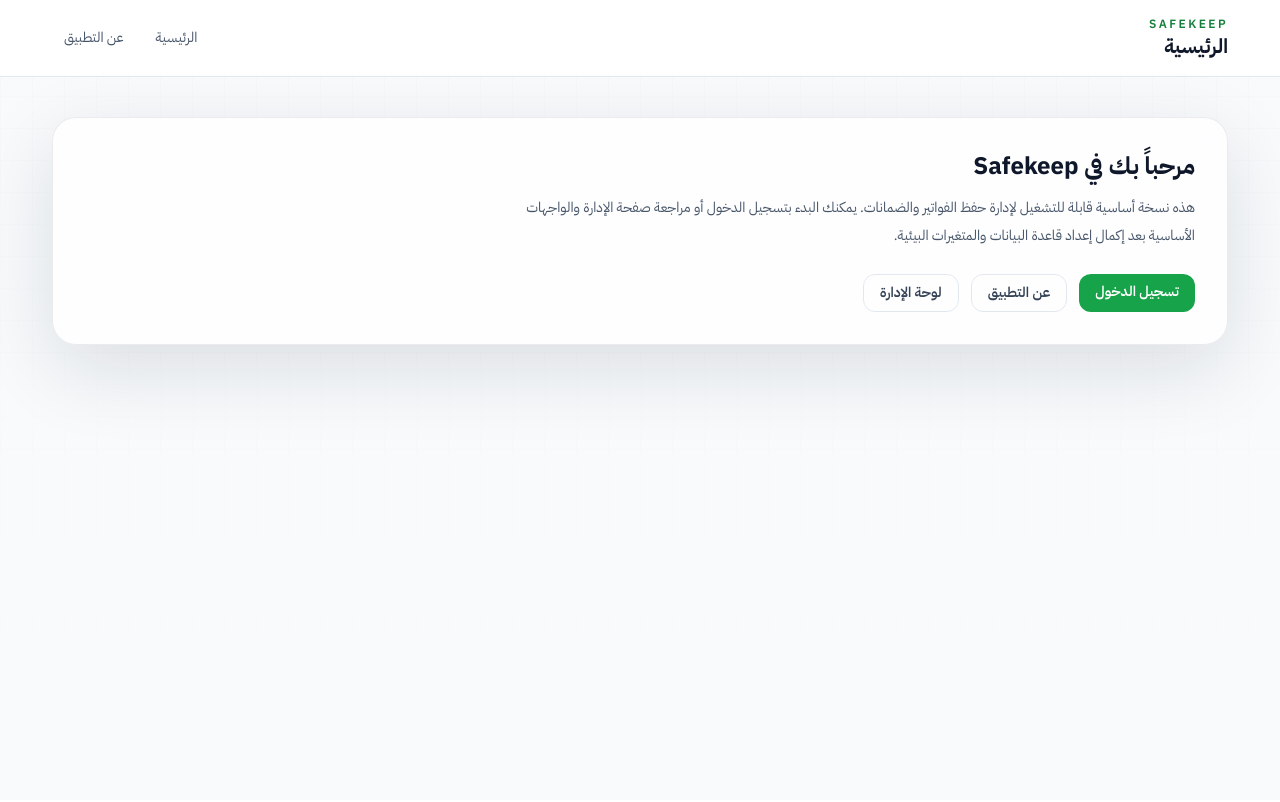
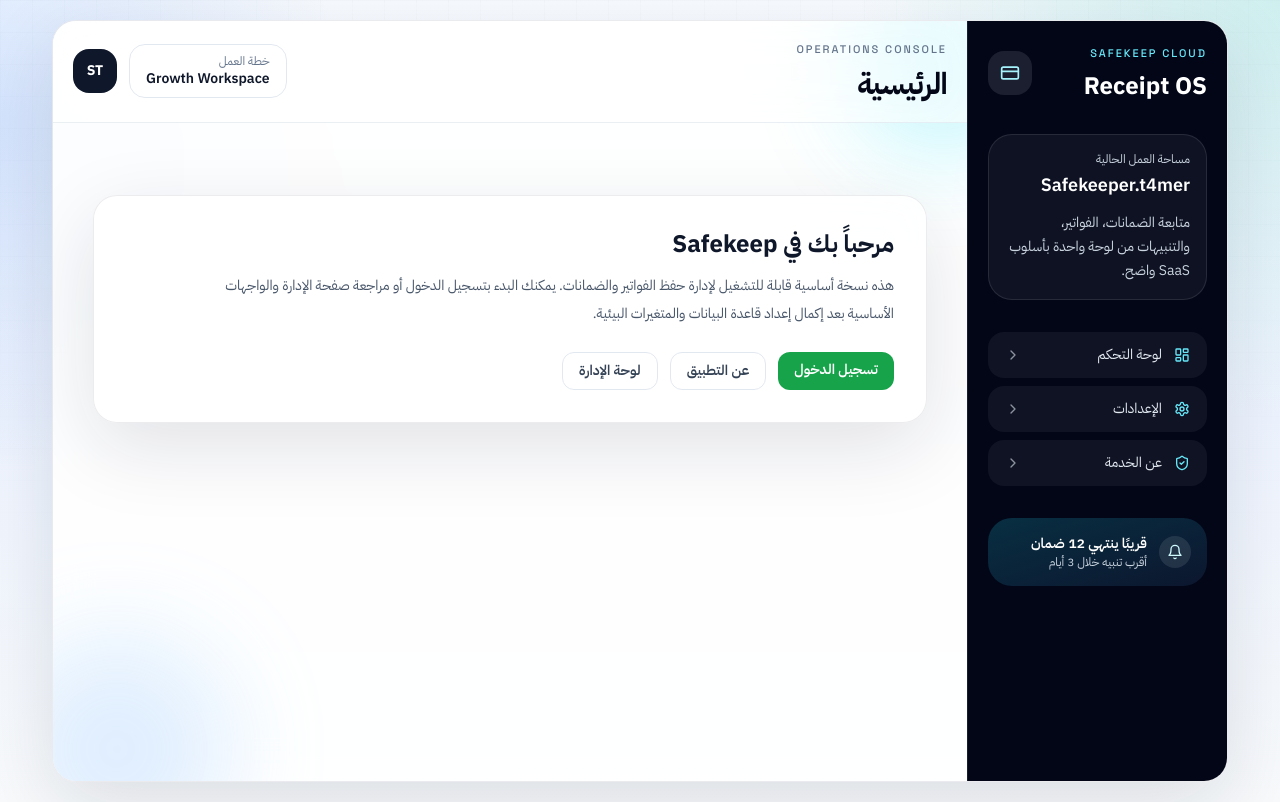
Before and after one commit to ThamerLab/Safekeep, a Next.js app: page / in a window 1280 px wide. Built offline with nearby package versions, Linux system fonts and the light colour scheme.

Commit message:
Redesign app shell into SaaS-style workspace layout

```diff
--- a/src/components/layout/app-shell.tsx
+++ b/src/components/layout/app-shell.tsx
@@ -1,5 +1,6 @@
 import Link from 'next/link'
 import type { ReactNode } from 'react'
+import { Bell, ChevronRight, CreditCard, LayoutDashboard, Settings, ShieldCheck } from 'lucide-react'
 
 type AppShellProps = {
   title: string
@@ -8,36 +9,105 @@
   backHref?: string
 }
 
+const navItems = [
+  { href: '/dashboard', label: 'لوحة التحكم', icon: LayoutDashboard },
+  { href: '/settings', label: 'الإعدادات', icon: Settings },
+  { href: '/about', label: 'عن الخدمة', icon: ShieldCheck },
+]
+
 export function AppShell({ title, children, showBack = false, backHref = '/' }: AppShellProps) {
   return (
-    <div className="min-h-screen bg-slate-50">
-      <header className="border-b border-slate-200 bg-white/90 backdrop-blur">
-        <div className="page-container flex items-center justify-between py-4">
+    <div className="min-h-screen py-5">
+      <div className="page-container">
+        <div className="card overflow-hidden">
+          <div className="grid min-h-[calc(100vh-2.5rem)] lg:grid-cols-[260px_1fr]">
+            <aside className="border-b border-slate-200/60 bg-slate-950 px-5 py-6 text-white lg:border-b-0 lg:border-l lg:border-slate-800/70">
+              <div className="flex items-center justify-between gap-3">
+                <div>
+                  <p className="eyebrow text-[11px] text-cyan-300">Safekeep Cloud</p>
+                  <h2 className="mt-2 text-2xl font-bold">Receipt OS</h2>
+                </div>
+                <div className="rounded-2xl bg-white/10 p-3">
+                  <CreditCard className="h-5 w-5 text-cyan-200" />
+                </div>
+              </div>
+
+              <div className="mt-8 rounded-3xl border border-white/10 bg-white/5 p-4">
+                <p className="text-xs text-slate-300">مساحة العمل الحالية</p>
+                <p className="mt-1 text-lg font-semibold">Safekeeper.t4mer</p>
+                <p className="mt-3 text-sm leading-6 text-slate-300">
+                  متابعة الضمانات، الفواتير، والتنبيهات من لوحة واحدة بأسلوب SaaS واضح.
+                </p>
+              </div>
+
+              <nav className="mt-8 space-y-2">
+                {navItems.map((item) => {
+                  const Icon = item.icon
+                  return (
+                    <Link
+                      key={item.href}
+                      href={item.href}
+                      className="flex items-center justify-between rounded-2xl border border-transparent bg-white/5 px-4 py-3 text-sm text-slate-200 transition hover:border-white/10 hover:bg-white/10"
+                    >
+                      <span className="flex items-center gap-3">
+                        <Icon className="h-4 w-4 text-cyan-300" />
+                        {item.label}
+                      </span>
+                      <ChevronRight className="h-4 w-4 opacity-60" />
+                    </Link>
+                  )
+                })}
+              </nav>
+
+              <div className="mt-8 rounded-3xl bg-gradient-to-br from-cyan-400/20 to-blue-400/10 p-4">
                 <div className="flex items-center gap-3">
+                  <div className="rounded-2xl bg-white/10 p-2">
+                    <Bell className="h-4 w-4 text-cyan-100" />
+                  </div>
+                  <div>
+                    <p className="text-sm font-semibold">قريبًا ينتهي 12 ضمان</p>
+                    <p className="text-xs text-slate-300">أقرب تنبيه خلال 3 أيام</p>
+                  </div>
+                </div>
+              </div>
+            </aside>
+
+            <div className="relative overflow-hidden bg-white/55">
+              <div className="hero-orb right-[-4rem] top-[-3rem] h-44 w-44 bg-cyan-300/70" />
+              <div className="hero-orb bottom-[-5rem] left-[-3rem] h-56 w-56 bg-blue-300/50" />
+
+              <header className="border-b border-slate-200/70 bg-white/60 backdrop-blur-xl">
+                <div className="page-container flex flex-wrap items-center justify-between gap-3 py-5">
+                  <div>
                     {showBack ? (
                       <Link
                         href={backHref}
-                className="rounded-xl border border-slate-200 px-3 py-2 text-sm text-slate-600 transition hover:bg-slate-50"
+                        className="mb-3 inline-flex items-center gap-2 rounded-full border border-slate-200 bg-white/70 px-3 py-1.5 text-xs font-semibold text-slate-600"
                       >
+                        <ChevronRight className="h-3.5 w-3.5" />
                         رجوع
                       </Link>
                     ) : null}
-            <div>
-              <p className="text-xs font-semibold uppercase tracking-[0.2em] text-primary-700">Safekeep</p>
-              <h1 className="text-xl font-bold text-slate-900">{title}</h1>
+                    <p className="eyebrow text-[11px] text-slate-500">Operations Console</p>
+                    <h1 className="mt-2 text-3xl font-bold tracking-tight text-slate-950">{title}</h1>
+                  </div>
+                  <div className="flex items-center gap-3">
+                    <div className="rounded-2xl border border-slate-200 bg-white/70 px-4 py-2 text-right">
+                      <p className="text-xs text-slate-500">خطة العمل</p>
+                      <p className="text-sm font-semibold text-slate-900">Growth Workspace</p>
+                    </div>
+                    <div className="flex h-11 w-11 items-center justify-center rounded-2xl bg-slate-900 text-sm font-bold text-white">
+                      ST
                     </div>
                   </div>
-          <nav className="flex items-center gap-2 text-sm text-slate-600">
-            <Link className="rounded-xl px-3 py-2 transition hover:bg-slate-100" href="/">
-              الرئيسية
-            </Link>
-            <Link className="rounded-xl px-3 py-2 transition hover:bg-slate-100" href="/about">
-              عن التطبيق
-            </Link>
-          </nav>
                 </div>
               </header>
-      <main>{children}</main>
+
+              <main className="page-container py-8">{children}</main>
+            </div>
+          </div>
+        </div>
+      </div>
     </div>
   )
 }
```
Lines whose indentation alone changed are shown as unchanged.
